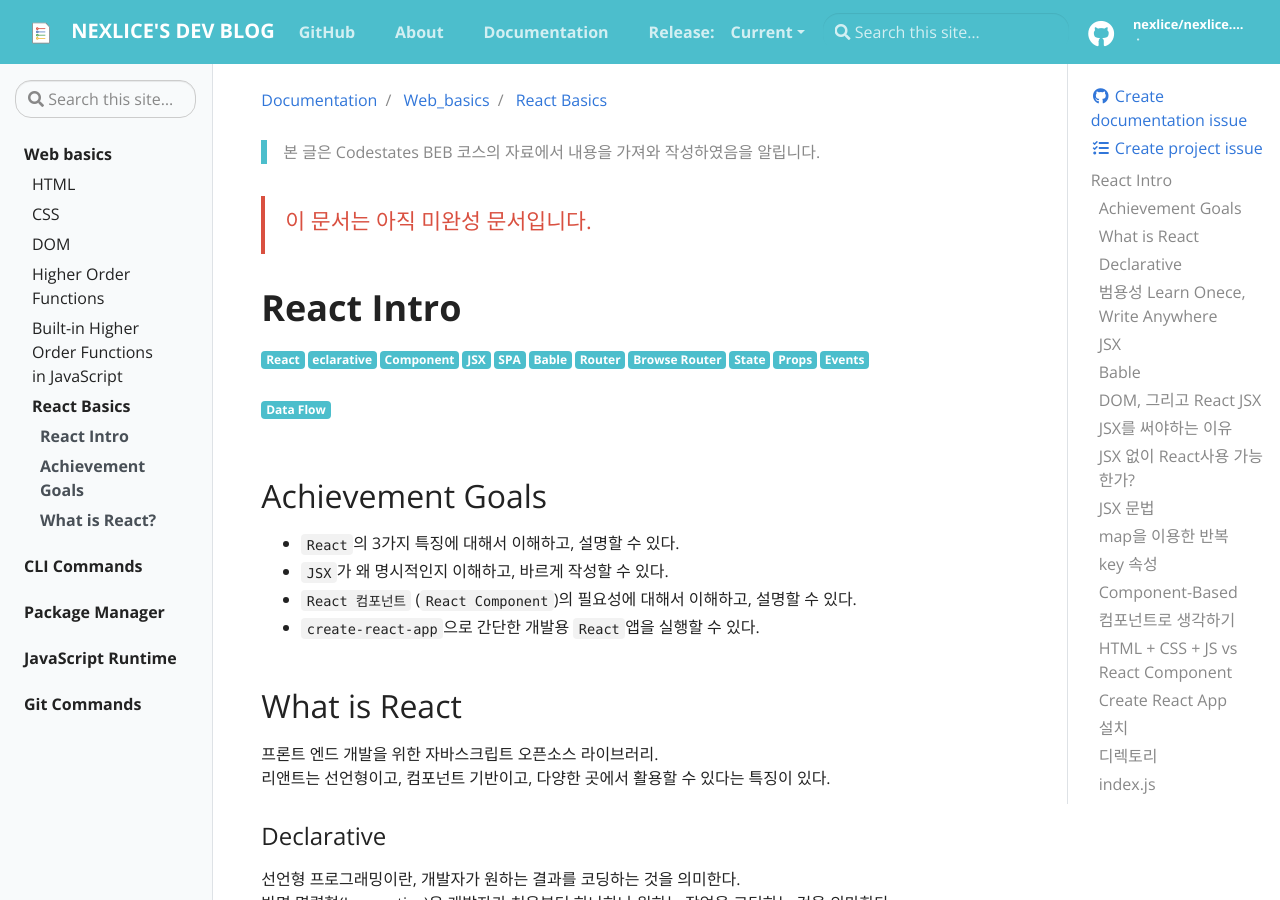
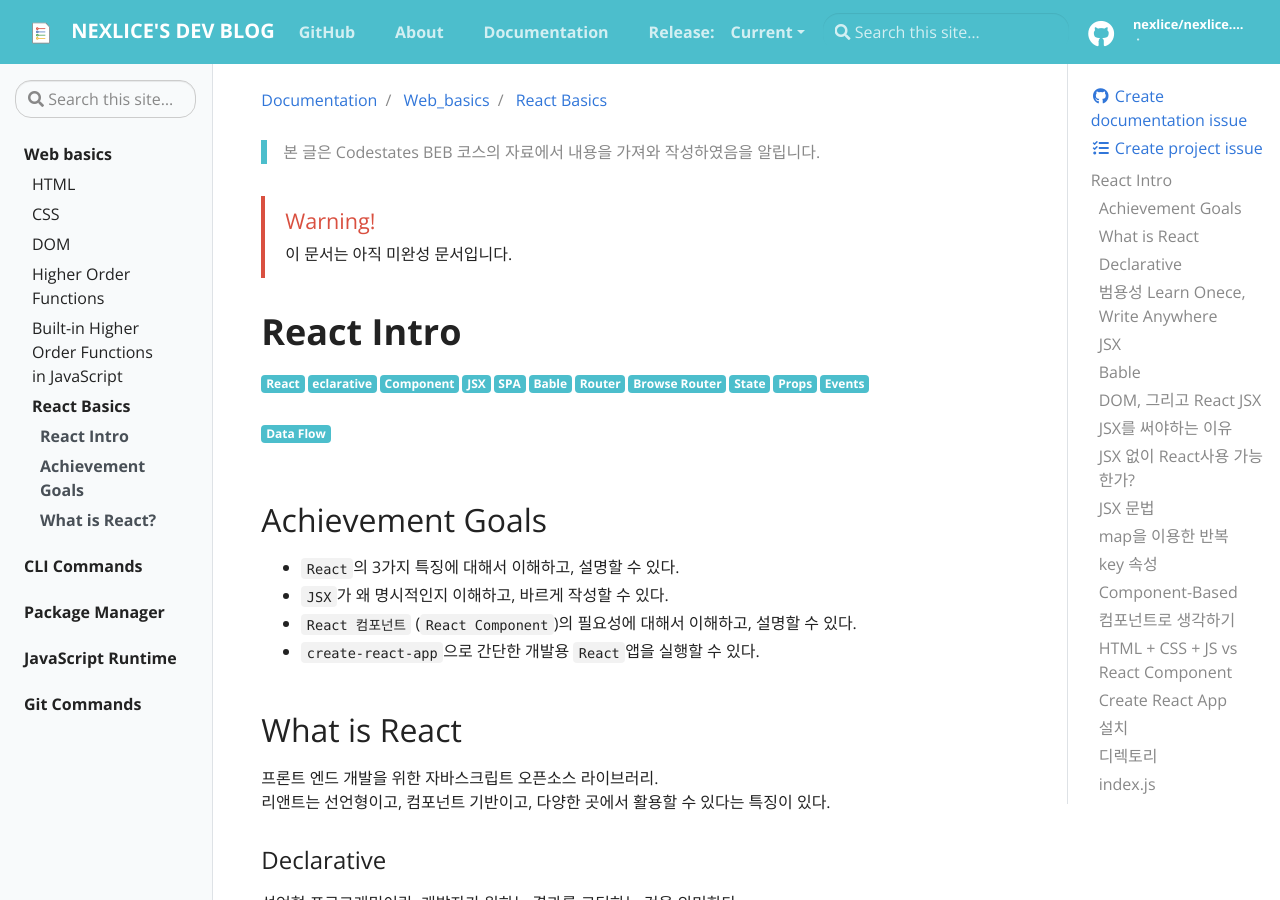
Before and after one commit to nexlice/nexlice.github.io, a Jekyll site: the page built from _docs/Web_Basics/react-basics.md, in a window 1280 px wide and 900 px high. Built offline with Jekyll 4.4.1, drawn with Linux system fonts in a browser that asks for light colours.

Commit message:
docs: minor fix

```diff
--- a/_docs/Web_Basics/react-basics.md
+++ b/_docs/Web_Basics/react-basics.md
@@ -19,7 +19,7 @@
 
 >   본 글은 Codestates BEB 코스의 자료에서 내용을 가져와 작성하였음을 알립니다.
 
-{% include alert.html type="danger" title="이 문서는 아직 미완성 문서입니다." %}
+{% include alert.html type="danger" title="Warning!" content="이 문서는 아직 미완성 문서입니다." %}
 
 # React Intro
 
```
